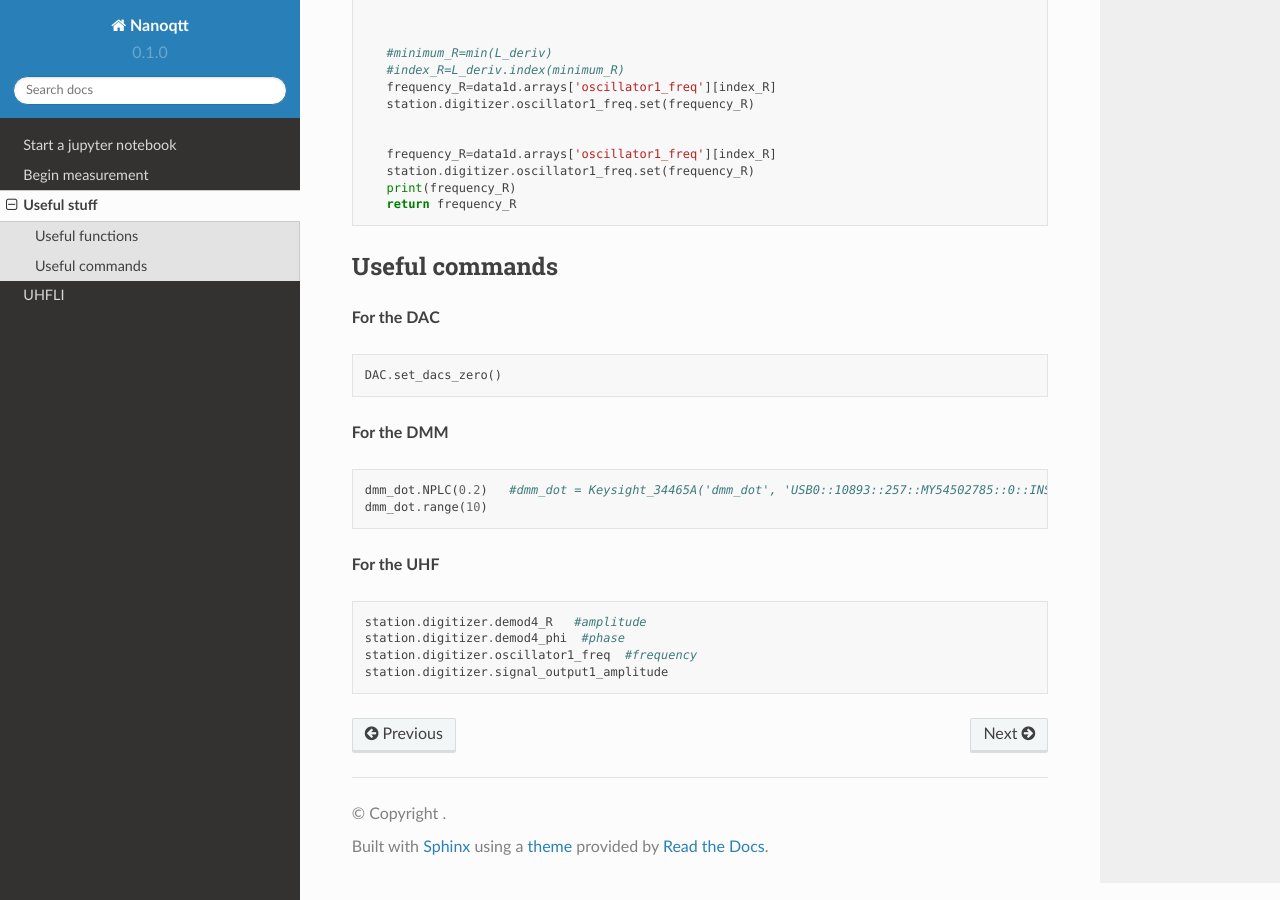
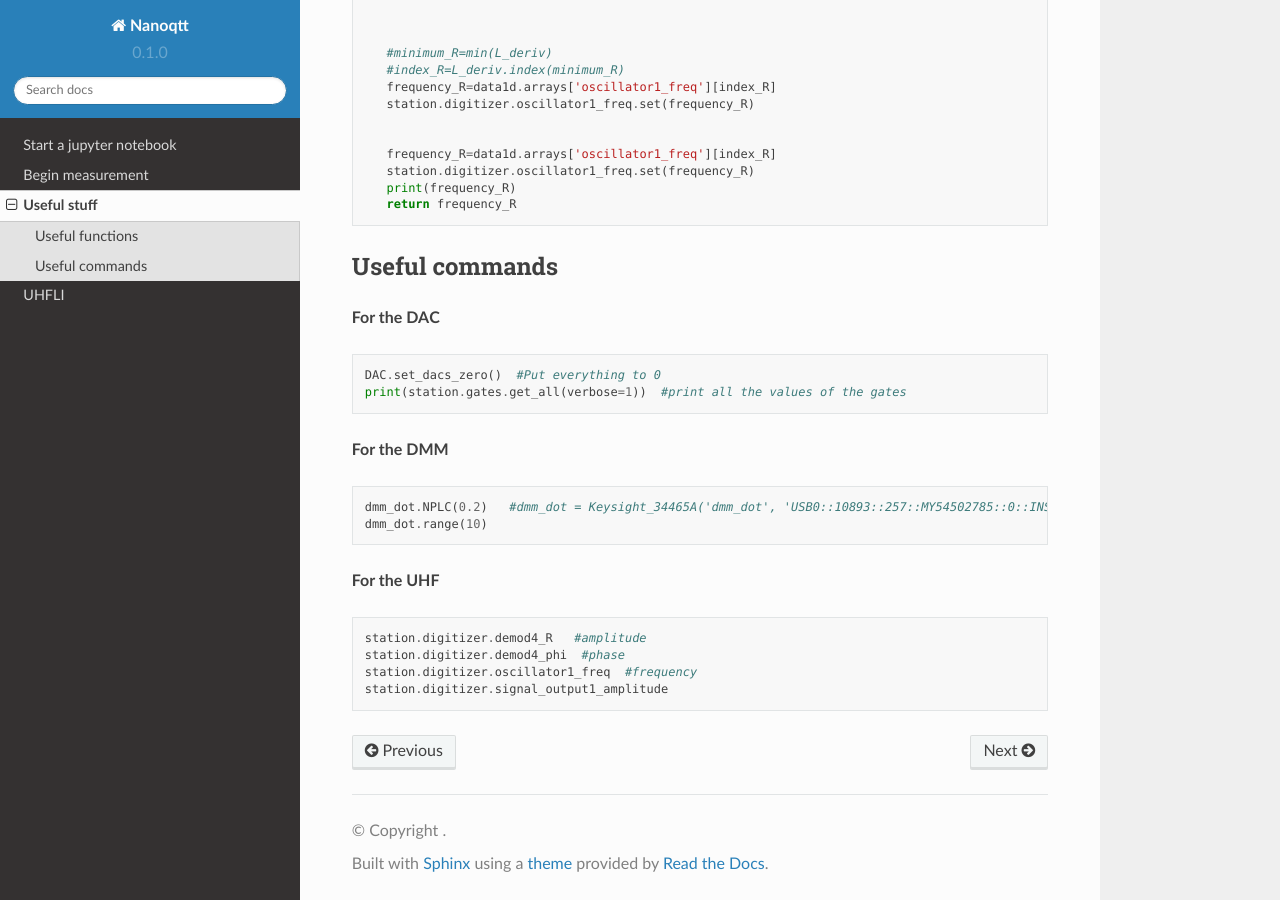
Before and after one commit to nanoelectronics-new/Nanoqtt-new-qtt-tutorial, a Sphinx documentation site: the page built from docs/source/useful.rst, in a window 1280 px wide and 900 px high, scrolled down 1385 px. Built offline with Sphinx 7.4.7 and the Read the Docs theme 2.0.0, drawn with Linux system fonts in a browser that asks for light colours.

Commit message:
Update useful.rst

```diff
--- a/docs/source/useful.rst
+++ b/docs/source/useful.rst
@@ -100,7 +100,9 @@ Useful commands
 
 .. code-block:: python
 
-   DAC.set_dacs_zero()
+   DAC.set_dacs_zero()  #Put everything to 0
+   print(station.gates.get_all(verbose=1))  #print all the values of the gates
+
 
 **For the DMM**
 
```
